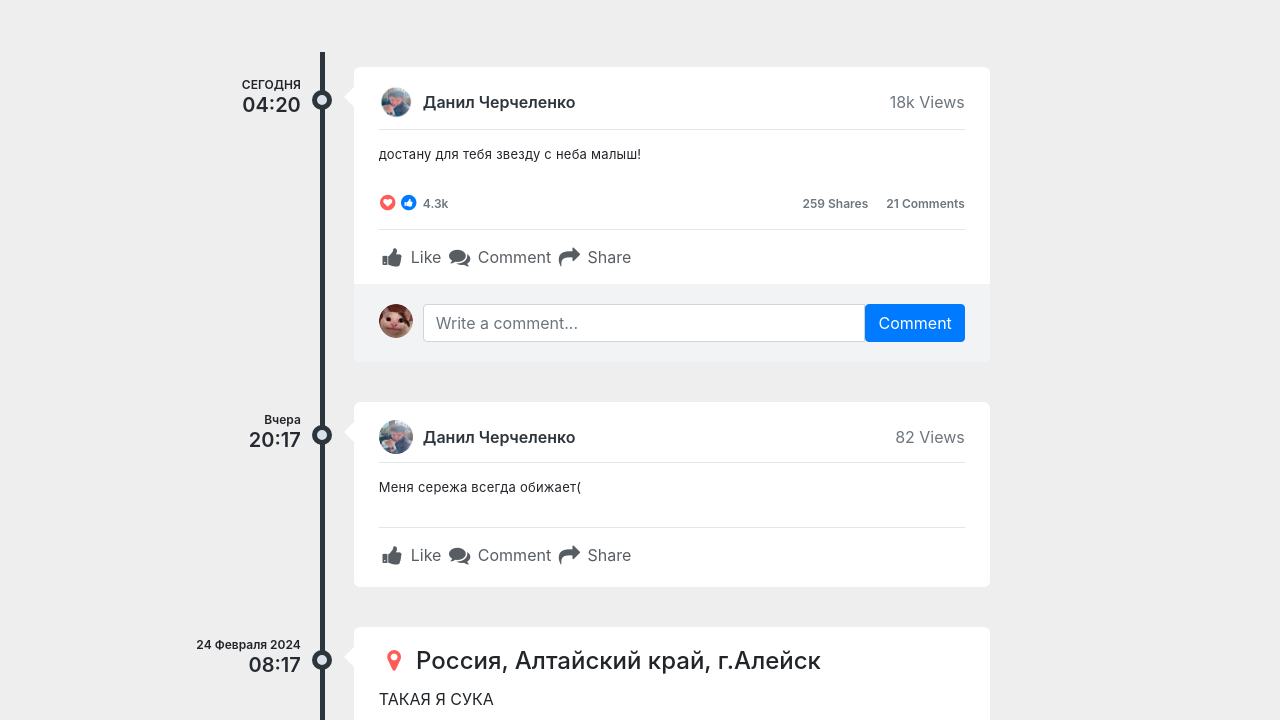
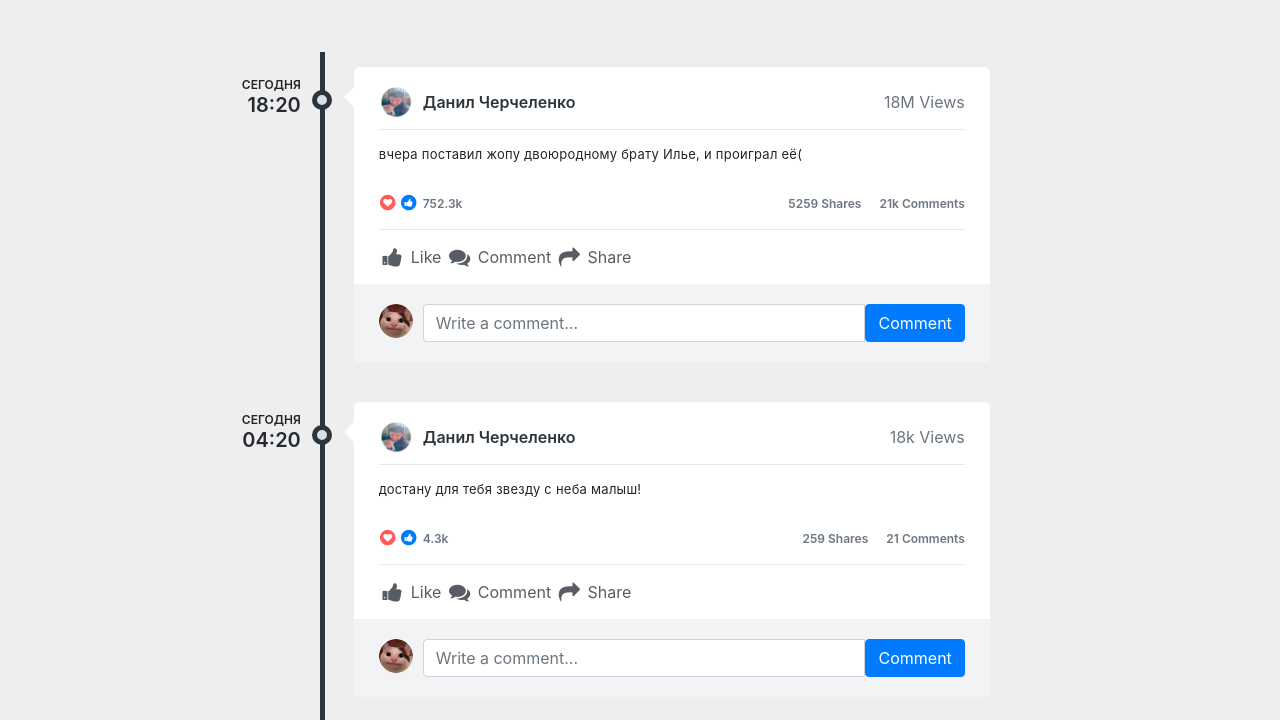
Before and after one commit to roilya/roilya.github.io, a plain HTML site: page index.html in a window 1280 px wide. Shown: the part 228-948 px from the top of the page. Drawn offline with nearby package versions, Linux system fonts and the light colour scheme.

Commit message:
Update index.html

```diff
--- a/index.html
+++ b/index.html
@@ -702,6 +702,68 @@ select.form-control:not([size]):not([multiple]) {
                            <!-- begin timeline-time -->
                            <div class="timeline-time">
                               <span class="date">СЕГОДНЯ</span>
+                              <span class="time">18:20</span>
+                           </div>
+                           <!-- end timeline-time -->
+                           <!-- begin timeline-icon -->
+                           <div class="timeline-icon">
+                              <a href="javascript:;">&nbsp;</a>
+                           </div>
+                           <!-- end timeline-icon -->
+                           <!-- begin timeline-body -->
+                           <div class="timeline-body">
+                              <div class="timeline-header">
+                                 <span class="userimage"><img src="photo/danone.png" alt="alfa danone"></span>
+                                 <span class="username"><a href="javascript:;">Данил Черчеленко</a> <small></small></span>
+                                 <span class="pull-right text-muted">18M Views</span>
+                              </div>
+                              <div class="timeline-content">
+                                 <p>
+                                    вчера поставил жопу двоюродному брату Илье, и проиграл её(
+                                </p>
+                              </div>
+                              <div class="timeline-likes">
+                                 <div class="stats-right">
+                                    <span class="stats-text">5259 Shares</span>
+                                    <span class="stats-text">21k Comments</span>
+                                 </div>
+                                 <div class="stats">
+                                    <span class="fa-stack fa-fw stats-icon">
+                                    <i class="fa fa-circle fa-stack-2x text-danger"></i>
+                                    <i class="fa fa-heart fa-stack-1x fa-inverse t-plus-1"></i>
+                                    </span>
+                                    <span class="fa-stack fa-fw stats-icon">
+                                    <i class="fa fa-circle fa-stack-2x text-primary"></i>
+                                    <i class="fa fa-thumbs-up fa-stack-1x fa-inverse"></i>
+                                    </span>
+                                    <span class="stats-total">752.3k</span>
+                                 </div>
+                              </div>
+                              <div class="timeline-footer">
+                                 <a href="javascript:;" class="m-r-15 text-inverse-lighter"><i class="fa fa-thumbs-up fa-fw fa-lg m-r-3"></i> Like</a>
+                                 <a href="javascript:;" class="m-r-15 text-inverse-lighter"><i class="fa fa-comments fa-fw fa-lg m-r-3"></i> Comment</a>
+                                 <a href="javascript:;" class="m-r-15 text-inverse-lighter"><i class="fa fa-share fa-fw fa-lg m-r-3"></i> Share</a>
+                              </div>
+                              <div class="timeline-comment-box">
+                                 <div class="user"><img src="photo/me.webp" alt="your photo"></div>
+                                 <div class="input">
+                                    <form action="">
+                                       <div class="input-group">
+                                          <input type="text" class="form-control rounded-corner" placeholder="Write a comment...">
+                                          <span class="input-group-btn p-l-10">
+                                          <button class="btn btn-primary f-s-12 rounded-corner" type="button">Comment</button>
+                                          </span>
+                                       </div>
+                                    </form>
+                                 </div>
+                              </div>
+                           </div>
+                           <!-- end timeline-body -->
+                        </li>
+			<li>
+                           <!-- begin timeline-time -->
+                           <div class="timeline-time">
+                              <span class="date">СЕГОДНЯ</span>
                               <span class="time">04:20</span>
                            </div>
                            <!-- end timeline-time -->
```
